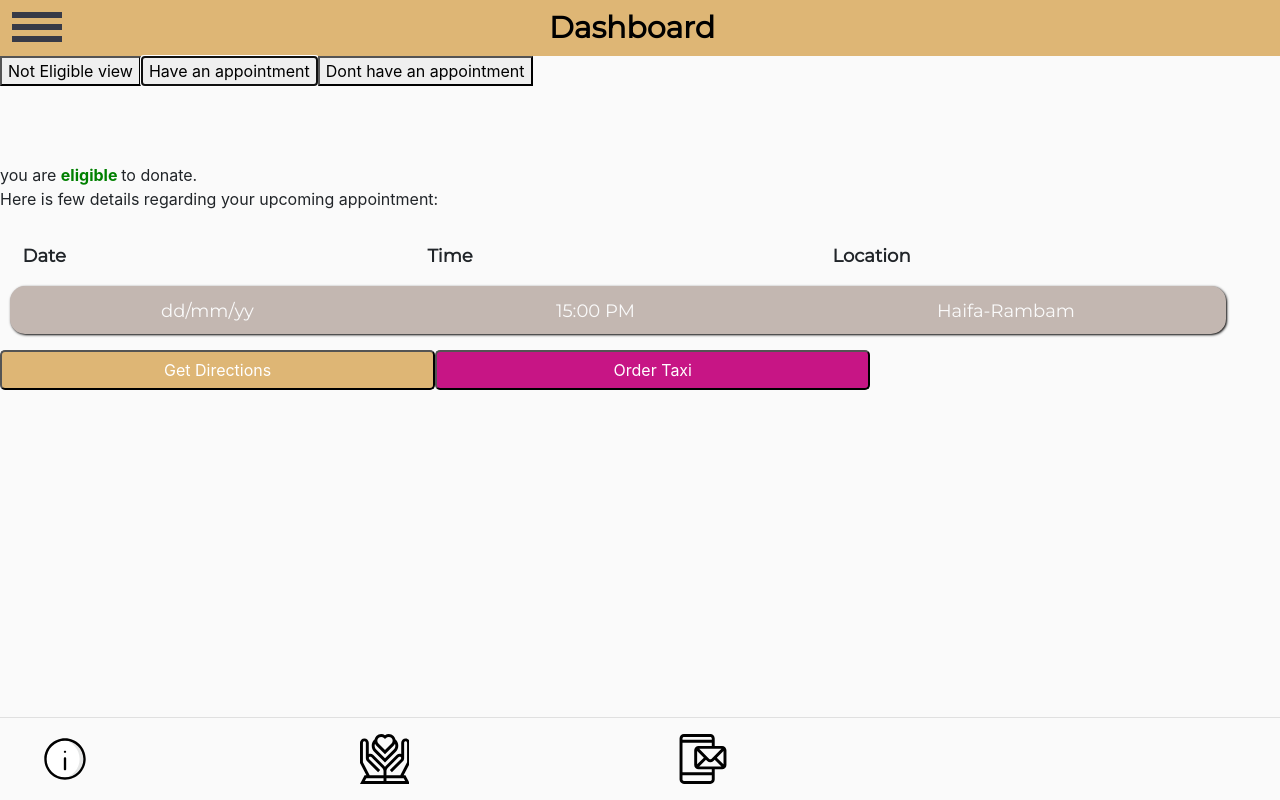
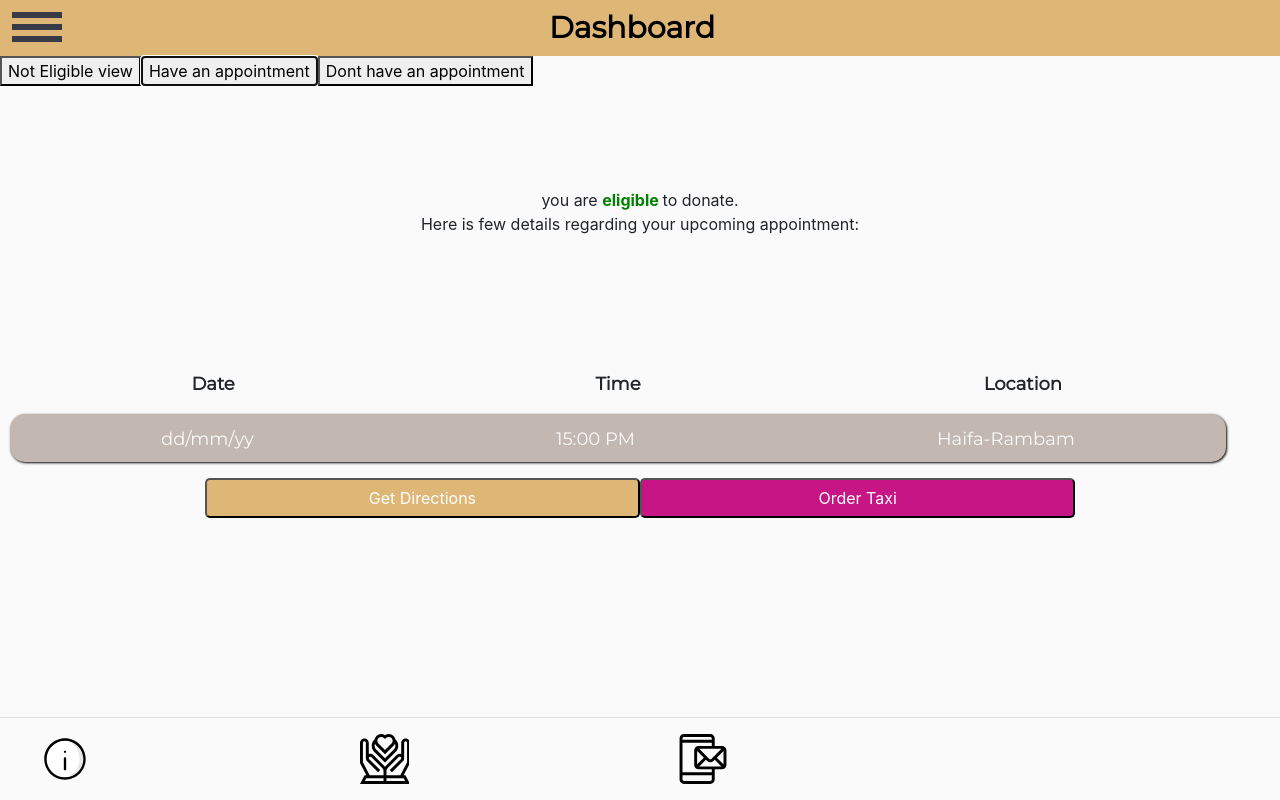
Before and after one commit to startach/ZM-BloodComponents, a React (Create React App) app in the folder client/: page /dashboard in a window 1280 px wide. Both pictures are taken after a click on the button "Have an appointment". Built offline with nearby package versions, Linux system fonts and the light colour scheme.

Commit message:
css changes

```diff
--- a/client/src/components/Dashboard/Dashboard.Appoin.js
+++ b/client/src/components/Dashboard/Dashboard.Appoin.js
@@ -10,7 +10,7 @@ export default function DashboardAppoin() {
   const [appointmentDetails, setappointmentDetails] = useState(['Date', 'Time', 'Location']);
 
   return (
-    <div>
+    <div className='dashboardView'>
       <div className='userEligibility'>
       you are <b style={{ color: "green" }}> eligible </b> to donate.
       <br></br>
--- a/client/src/components/Dashboard/Dashboard.NoAppoin.js
+++ b/client/src/components/Dashboard/Dashboard.NoAppoin.js
@@ -4,12 +4,12 @@ import "../appointmentsEntry/appointmentsEntry.css";
 
 function DashboardNoAppoin() {
   return (
-    <div className="noAppointmentViewContainer">
-      <span className="userEligibility">
+    <div className="dashboardView noAppointmentViewContainer">
+      <div className="userEligibility">
         you are <b style={{ color: "green" }}> eligible </b> to donate.
         <br></br>
         Please, schedule a new appointment:
-      </span>
+      </div>
 
 
       <p className="hospitalsOptionsContainer">
--- a/client/src/components/Dashboard/Dashboard.NotEligible.js
+++ b/client/src/components/Dashboard/Dashboard.NotEligible.js
@@ -6,7 +6,7 @@ export default function DashboardNotEligible() {
   const [eligibleState, seteligibleState] = useState(false);
 
   return (
-    <div>
+    <div className="dashboardView userEligibility">
       You are
       {eligibleState === false ? (
         <div>
--- a/client/src/components/Dashboard/dashboard.css
+++ b/client/src/components/Dashboard/dashboard.css
@@ -1,10 +1,6 @@
 .dashboardMainContainer{
     margin: auto;
-    /* height: 100vh; */
-}
 
-.upcomingAppointment{
-    padding: 8% 0 8% 0;
 }
 
 .directionsButton{
@@ -27,7 +23,7 @@ width: 34vw;
 .scheduleButton{
 background-color: #C71585;
 color: white;
-height: 4vh;
+/* height: 4vh; */
 border-radius: 5px;
 width: fit-content;
 }
@@ -38,7 +34,7 @@ width: fit-content;
 }
 
 .userEligibility{
-    padding-top: 6%;
+    padding: 8% 0 8% 0;
 }
 
 .rowClass{
@@ -64,3 +60,8 @@ width: fit-content;
     margin-bottom: 1rem;
     color: #212529;
   }
+
+  .dashboardView{
+      margin: auto;
+      text-align: center;
+  }
```
